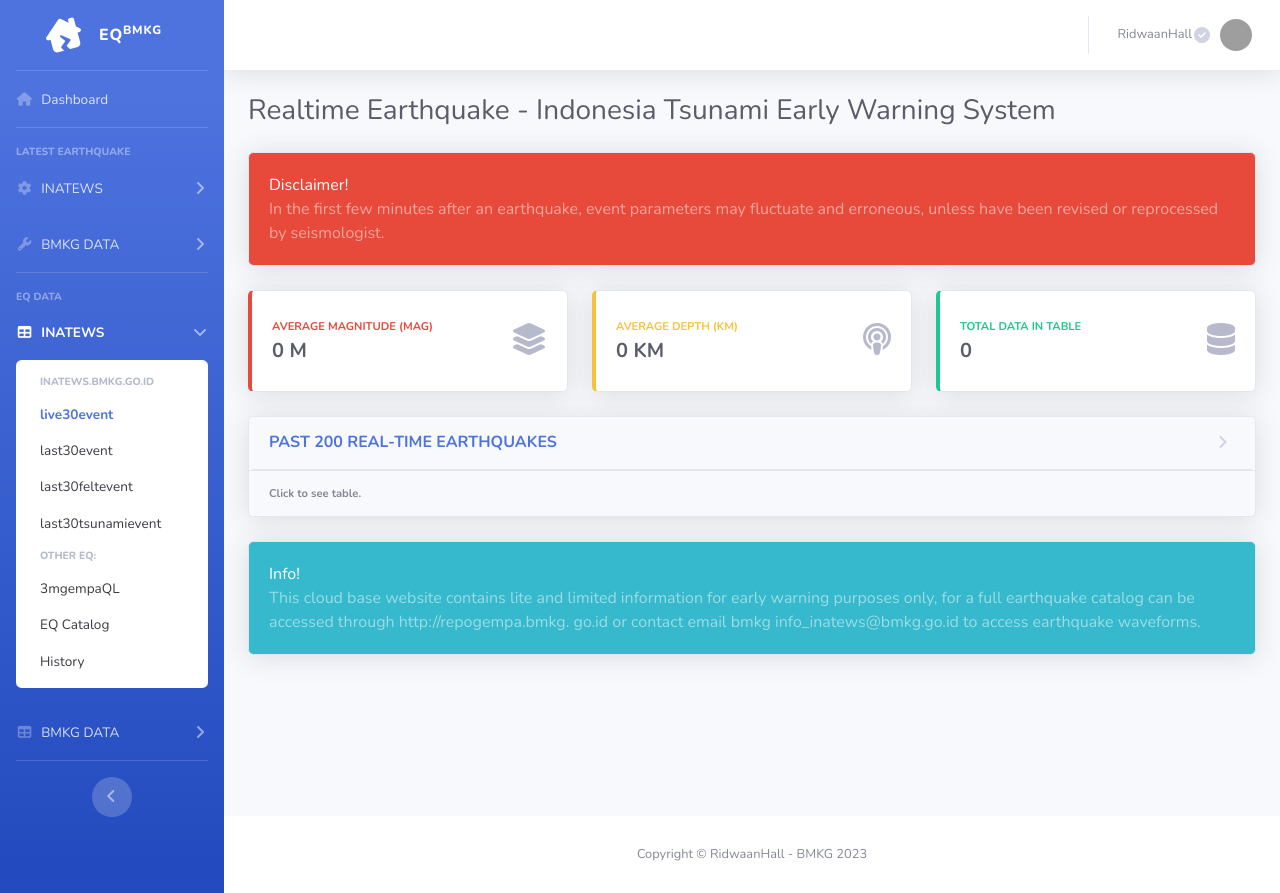
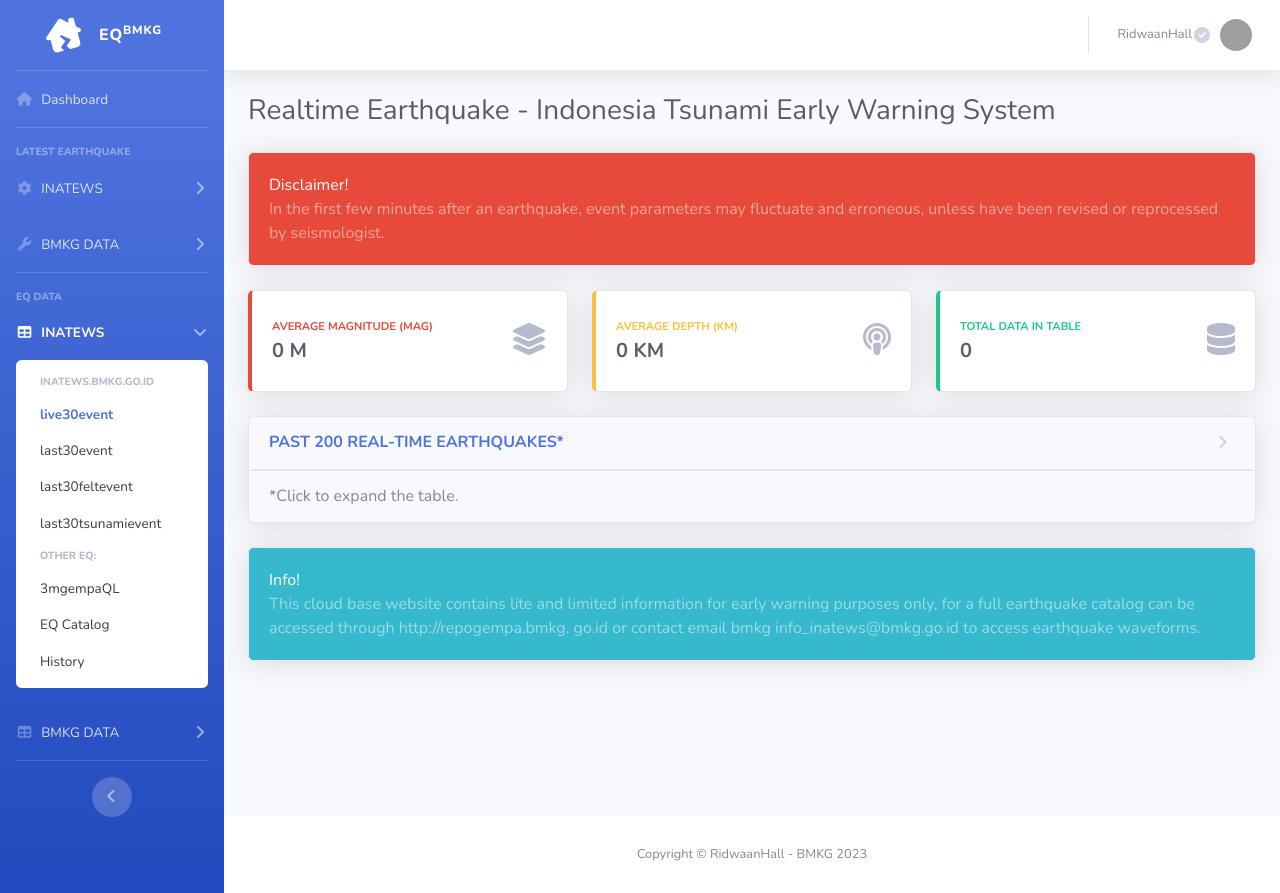
Before and after one commit to ridwaanhall/earthquaqe-bmkg-web, a Flask app: page /inatews-live30event in a window 1280 px wide. Run offline with Flask 3, Linux system fonts and the light colour scheme; data that the repository does not hold is empty; some libraries are stand-ins or nearby versions; grey boxes are pictures that could not be loaded.

Commit message:
Modify and add text *

```diff
--- a/templates/inatews-live30event.html
+++ b/templates/inatews-live30event.html
@@ -75,7 +75,7 @@
                         <!-- Card Header - Accordion -->
                         <a href="#collapseINATEWSnewsTable" class="d-block card-header py-3 collapsed" data-toggle="collapse"
                             role="button" aria-expanded="true" aria-controls="collapseINATEWSnewsTable">
-                            <h6 class="m-0 font-weight-bold text-primary">PAST 200 REAL-TIME EARTHQUAKES</h6>
+                            <h6 class="m-0 font-weight-bold text-primary">PAST 200 REAL-TIME EARTHQUAKES*</h6>
                         </a>
                         <div class="collapse" id="collapseINATEWSnewsTable">
                             <div class="card-body">
@@ -121,7 +121,7 @@
                           </div>
                         </div>
                         <div class="card-footer py-3">
-                            <h6 class="m-0 font-weight-bold text-xs">Click to see table.</h6>
+                            <h6 class="m-0 text-gray-600">*Click to expand the table.</h6>
                         </div>
                     </div>
 
```
